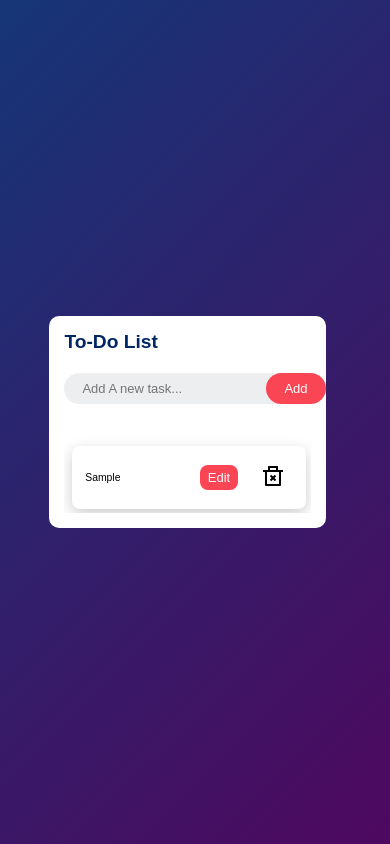
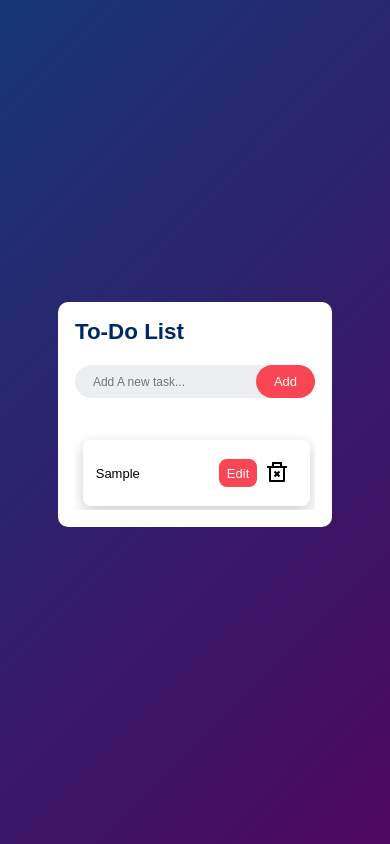
Before and after one commit to hepinsuthar/To-Do-List, a plain HTML site: page index.html in a window 390 px wide. Both pictures are taken after typing "Sample" into the empty fields and a click on the button "Add". Drawn offline with Linux system fonts and the light colour scheme.

Commit message:
Updated task layout responsiveness

```diff
--- a/responsive.css
+++ b/responsive.css
@@ -32,26 +32,27 @@
 
 @media (max-width: 480px) {
     .To-Do{
-        width: 95%;
-        max-width: 350px;
-        padding: 15px;
+        width: 100%;
+        max-width: 400px;
+        padding: 17px;
+        margin-bottom: 15px;
     }
     .To-Do h2{
-        font-size: 1.2rem;
+        font-size: 1.4rem;
     }
     input{
-        font-size: 13px;
+        font-size: 12px;
     }
     .add{
-        padding: 8px 18px;
+        padding: 9px 18px;
         font-size: 13px;
     }
     .task{
         font-size: 13px;
-        font-size: 65%;
     }
     .edit, .delete{
         font-size: 13px;
-        padding: 0.3rem 0.5rem;
+        padding: 0.4rem 0.5rem;
+        margin-right: 0px;
     }
 }
--- a/style.css
+++ b/style.css
@@ -103,7 +103,6 @@ input {
     background: rgba(255, 255, 255, 0.2);
     border-radius: var(--task-radius);
     box-shadow: var(--shadow);
-    gap: 10px;
     transition: transform 0.2s, background 0.3s;
 }
 .todo:hover {
```
